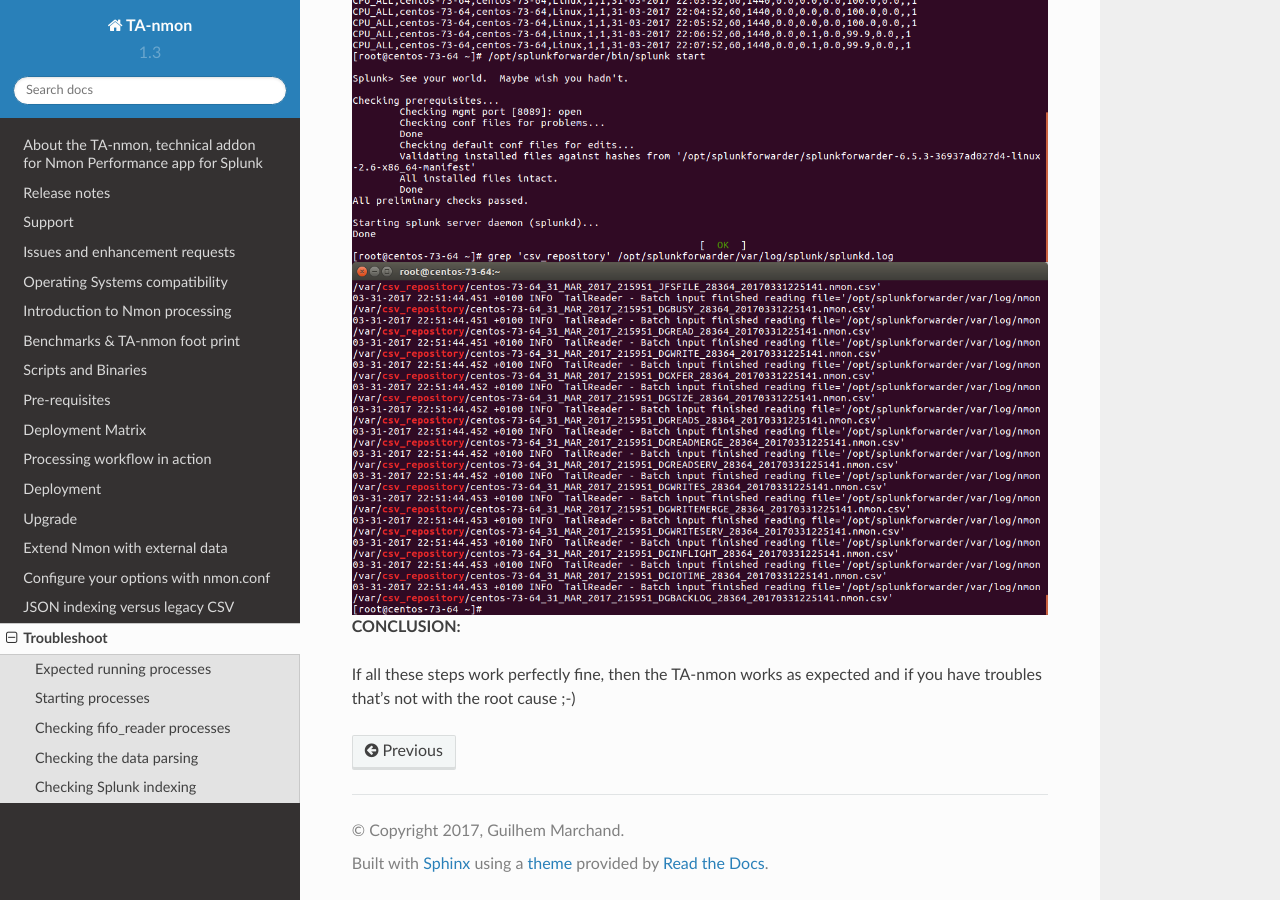
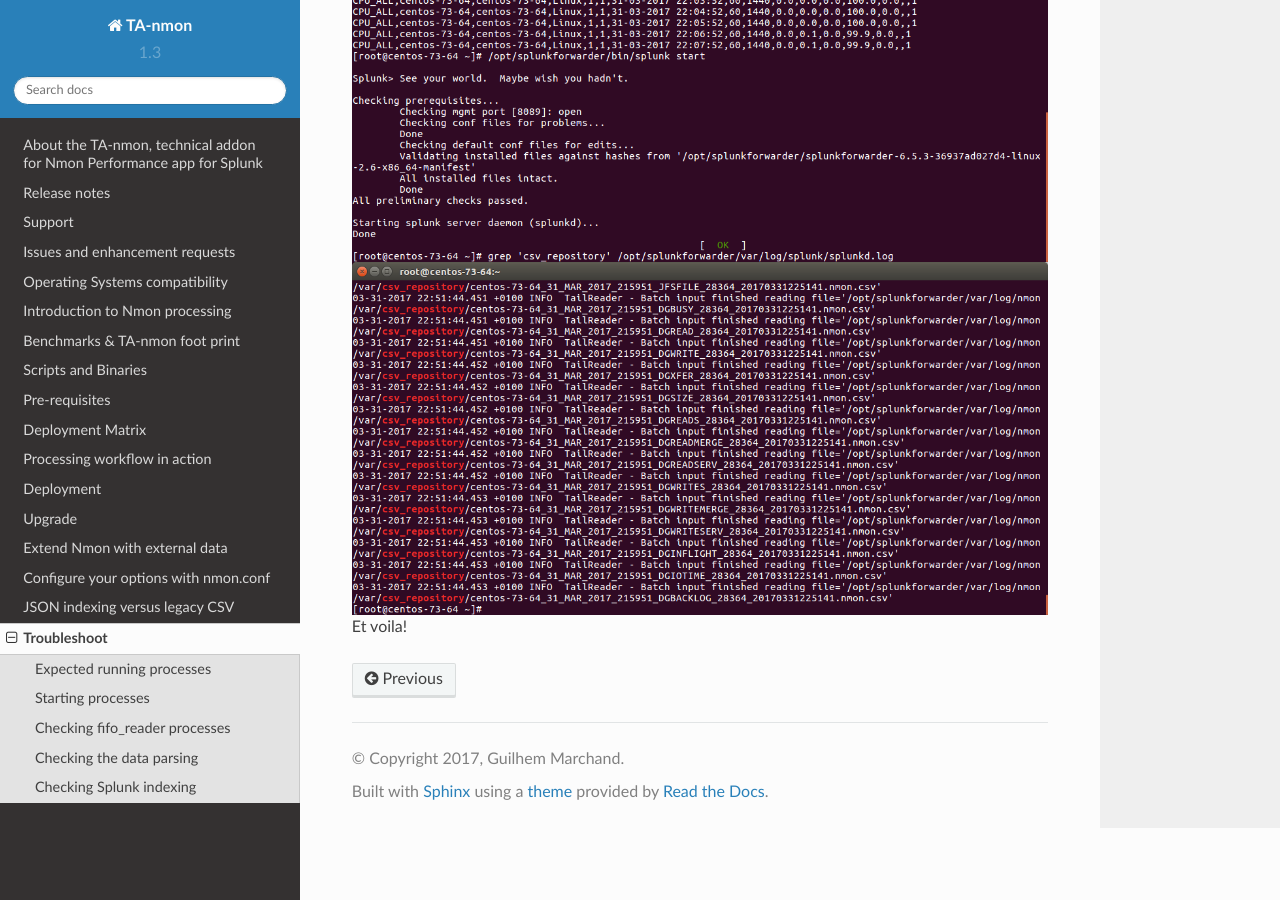
Before and after one commit to guilhemmarchand/TA-nmon, a Sphinx documentation site: the page built from docs/troubleshoot.rst, in a window 1280 px wide and 900 px high, scrolled down 5392 px. Built offline with Sphinx 7.4.7 and the Read the Docs theme 2.0.0, drawn with Linux system fonts in a browser that asks for light colours.

Commit message:
documentation update

```diff
--- a/docs/troubleshoot.rst
+++ b/docs/troubleshoot.rst
@@ -142,6 +142,4 @@
    :alt: troubleshoot9.png
    :align: center
 
-**CONCLUSION:**
-
-If all these steps work perfectly fine, then the TA-nmon works as expected and if you have troubles that's not with the root cause ;-)
+Et voila!
```
